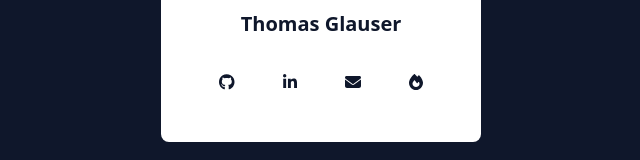
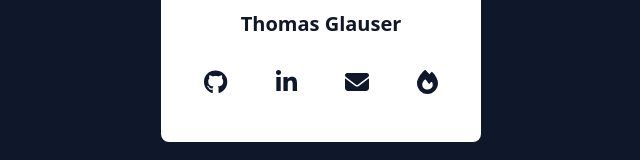
Before and after one commit to thomasglauser/thomas.glauser.dev, a Next.js app: page / in a window 1280 px wide. Shown: the part 432-592 px from the top of the page, without its empty margins (319-959 px from the left). Built offline with nearby package versions, Linux system fonts and the light colour scheme.

Commit message:
Icon css fix

```diff
--- a/src/components/card/icon.tsx
+++ b/src/components/card/icon.tsx
@@ -12,7 +12,8 @@ export default function Icon(props: IconProps) {
             <a href={props.url} rel="noopener noreferrer" target="_blank">
                 <FontAwesomeIcon
                     icon={props.icon}
-                    className="text-slate-900 h-6"
+                    className="text-slate-900"
+                    size="xl"
                 />
             </a>
         </div>
```
